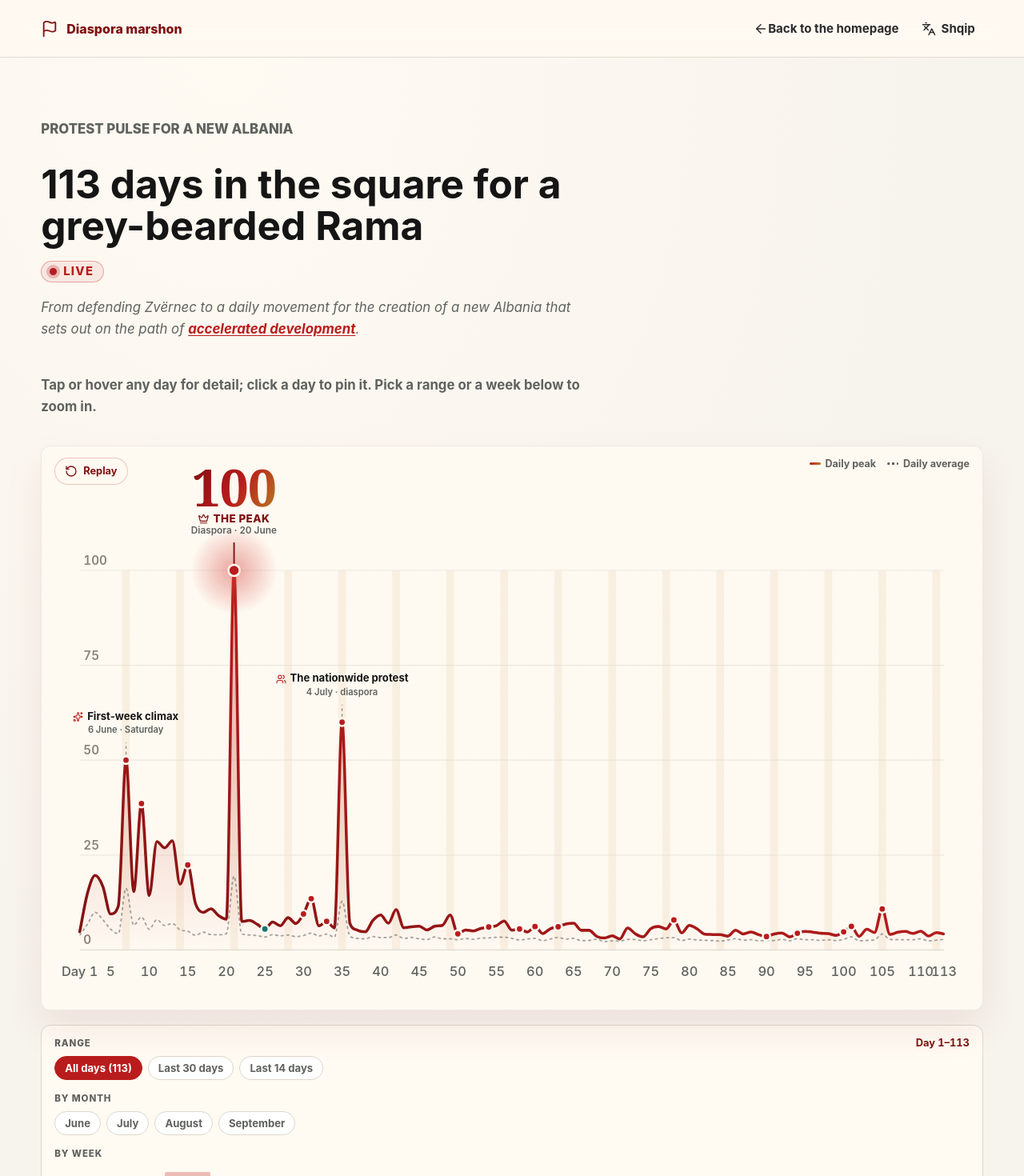
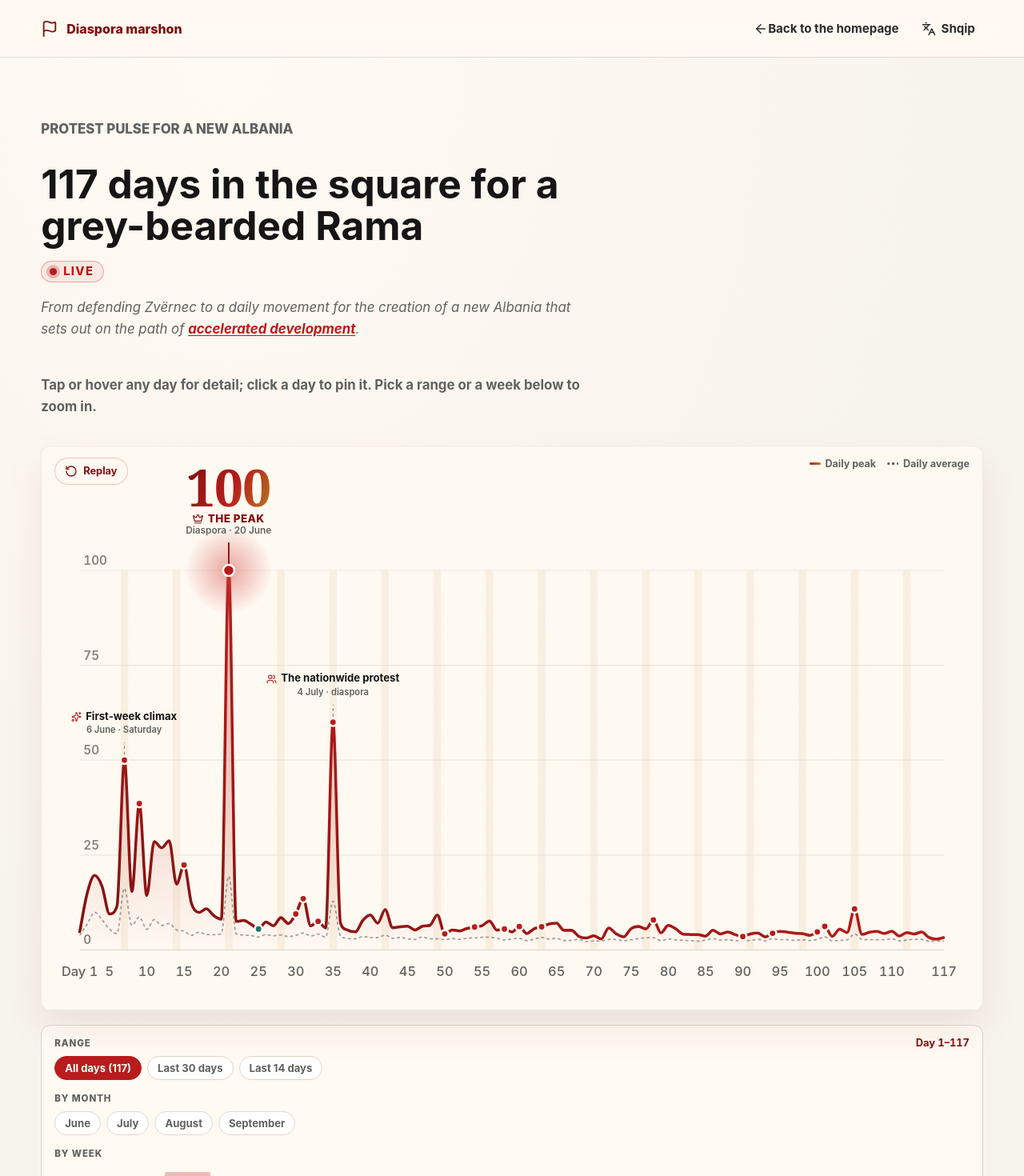
Before and after one commit to rlleshi/diaspora_marrshon, a Next.js app: page /en/pulsi in a window 1280 px wide. Shown: the top 1470 px of the page at 80% size. Built offline with nearby package versions, Linux system fonts and the light colour scheme.

Commit message:
update pulsi till day 117

```diff
--- a/app/en/pulsi/page.tsx
+++ b/app/en/pulsi/page.tsx
@@ -4,7 +4,7 @@ import { LiveTrackerPage } from "@/components/live-tracker-page";
 export const metadata: Metadata = {
   title: "Protest pulse | Diaspora marshes",
   description:
-    "The June 2026 protest participation index: 113 days in the square, day by day, with the key moments.",
+    "The June 2026 protest participation index: 117 days in the square, day by day, with the key moments.",
 };
 
 export default function Page() {
--- a/app/pulsi/page.tsx
+++ b/app/pulsi/page.tsx
@@ -4,7 +4,7 @@ import { LiveTrackerPage } from "@/components/live-tracker-page";
 export const metadata: Metadata = {
   title: "Pulsi i protestës | Diaspora marshon",
   description:
-    "Indeksi i pjesëmarrjes në protestat e qershorit 2026: 113 ditë në shesh, ditë pas dite, me momentet kyçe.",
+    "Indeksi i pjesëmarrjes në protestat e qershorit 2026: 117 ditë në shesh, ditë pas dite, me momentet kyçe.",
 };
 
 export default function Page() {
--- a/components/live-tracker-page.tsx
+++ b/components/live-tracker-page.tsx
@@ -26,7 +26,7 @@ const COPY: Record<
     homeHref: "/",
     homeLabel: "Kthehu te faqja kryesore",
     eyebrow: "Pulsi i protestës për Shqipërinë e re",
-    title: "113 ditë në shesh për një mjekërrosh bardhërosh",
+    title: "117 ditë në shesh për një mjekërrosh bardhërosh",
     liveLabel: "Live",
     intro: {
       before:
@@ -57,7 +57,7 @@ const COPY: Record<
       replay: "Rishfaq",
       saturday: "e shtunë",
       ariaSummary:
-        "Indeksi i pjesëmarrjes në protesta përgjatë 113 ditëve, me kulmin në ditën e 21-të (20 qershor 2026).",
+        "Indeksi i pjesëmarrjes në protesta përgjatë 117 ditëve, me kulmin në ditën e 21-të (20 qershor 2026).",
       rangeLabel: "Periudha",
       rangeAll: "Të gjitha ditët",
       rangeLast30: "30 ditët e fundit",
@@ -76,7 +76,7 @@ const COPY: Record<
     homeHref: "/en",
     homeLabel: "Back to the homepage",
     eyebrow: "Protest pulse for a new Albania",
-    title: "113 days in the square for a grey-bearded Rama",
+    title: "117 days in the square for a grey-bearded Rama",
     liveLabel: "Live",
     intro: {
       before:
@@ -107,7 +107,7 @@ const COPY: Record<
       replay: "Replay",
       saturday: "Saturday",
       ariaSummary:
-        "Protest participation index across 113 days, peaking on day 21 (20 June 2026).",
+        "Protest participation index across 117 days, peaking on day 21 (20 June 2026).",
       rangeLabel: "Range",
       rangeAll: "All days",
       rangeLast30: "Last 30 days",
--- a/data/participation.ts
+++ b/data/participation.ts
@@ -188,6 +188,21 @@
 // day 54's morning Parliament clash does. Day 113's run is stored as protesta_114; its stream
 // title and release date make it day 113. The notes for days 108 to 113 follow their research
 // files (protest_story_notes_1_108 to _113).
+// Days 115 to 117 computed the same way (top-10 peak avg / mean / median): 115 168.3 / 118.6 /
+// 114.5; 116 146.7 / 119.1 / 116.9; 117 169.4 / 121.7 / 116.6. All three kept only their peak
+// frame, which is a clean single view, and the frames behind each peak sit in one scene; the
+// broadcast composites screened out of their probes fall in later scenes that hold no retained
+// top frame. Retention is thin on all three, 269 of 909 frames on day 115, 83 of 748 on day 116
+// and 218 of 898 on day 117, so they carry the same caveat as days 111 and 113.
+// Day 117 is the evening rally (qXPKhAjCJv8). The morning action at Parliament and the Interior
+// Ministry was a separate stream (cMZ9FWF_2Kg; raw top-10 216.6, mean 133.2, median 125.0, 322 of
+// 1263 frames retained) and stays out of the series, like the day 54 and day 110 mornings.
+// Day 114 was analyzed after the rest, from its own stream (HTOcZWpqD84): top-10 peak avg 243.7,
+// mean 142.3, median 125.8, 307 of 875 frames retained. Every frame was saved and its twelve
+// highest sit in one clean single-view scene. Its folder also holds the mislabeled copy of day
+// 113's broadcast (Os618Aq6Tmo), which is the run this file first recorded as day 114.
+// The notes for days 115 to 117 follow their research files (protest_story_notes_1_115 to _117);
+// day 114 has no research file yet, so its note follows the day's press coverage.
 
 export type ParticipationDay = {
   day: number;
@@ -457,6 +472,14 @@ export const participation: ParticipationDay[] = [
     note: { sq: "E shtuna marshon nga Kryeministria deri te Sheshi Nënë Tereza; nga sheshi thirren banorët e bashkive që do të shkrihen në protestë para Kuvendit më 8 tetor, ditën kur pritet të votohet harta e re territoriale.", en: "Saturday marches from the PM's office to Mother Teresa Square; the square calls residents of the municipalities set to be merged to a protest outside Parliament on 8 October, the day the new territorial map is expected to be voted." } },
   { day: 113, date: "2026-09-20", saturday: false, peak: 4.20, mean: 2.78, median: 2.65, source: yt("Os618Aq6Tmo"),
     note: { sq: "E diela marshon me studentët, gratë dhe vajzat në krye dhe me kërkesën “Anuloni ligjet!” për zonat e mbrojtura, investimet strategjike dhe Paketën e Maleve; nga sheshi thirret tubim para Kuvendit më 24 shtator.", en: "Sunday marches with students, women and girls at the front and the demand “Anuloni ligjet!” over the protected areas, strategic investments and the Mountain Package; the square calls a gathering outside Parliament on 24 September." } },
+  { day: 114, date: "2026-09-21", saturday: false, peak: 4.72, mean: 2.76, median: 2.44, source: yt("HTOcZWpqD84"),
+    note: { sq: "E hëna marshon nga Sheshi Skënderbej te Kryeministria dhe më pas në Bulevardin “Zogu i Parë”, para se të kthehet në shesh; thirrjet kërkojnë dorëheqjen e Ramës dhe mbështetjen e diasporës.", en: "Monday marches from Skanderbeg Square to the PM's office and then onto Zogu i Parë Boulevard, before returning to the square; the chants demand Rama's resignation and the diaspora's support." } },
+  { day: 115, date: "2026-09-22", saturday: false, peak: 3.26, mean: 2.30, median: 2.22, source: yt("R7pfbmQWTaY"),
+    note: { sq: "E marta marshon nga Sheshi Skënderbej te Kryeministria dhe në ish-Bllok me thirrjen “Arrestoni Ramën”, në ditën kur raportohen arrestime të krerëve të institucioneve në çështjen AKSHI.", en: "Tuesday marches from Skanderbeg Square to the PM's office and on into the former Block with the chant “Arrestoni Ramën”, on a day when arrests of institution heads in the AKSHI case are reported." } },
+  { day: 116, date: "2026-09-23", saturday: false, peak: 2.84, mean: 2.31, median: 2.26, source: yt("DVtvZ1USbD8"),
+    note: { sq: "E mërkura e çon marshimin deri para Kuvendit me thirrjen “Parlament i krimit”, ndërsa kërkohet qeveri kalimtare njëvjeçare; nga sheshi thirret aksion para Kuvendit nesër në mëngjes.", en: "Wednesday takes the march to Parliament with the chant “Parlament i krimit”, while the demand is a one-year transitional government; the square calls an action outside Parliament tomorrow morning." } },
+  { day: 117, date: "2026-09-24", saturday: false, peak: 3.28, mean: 2.36, median: 2.26, source: yt("qXPKhAjCJv8"),
+    note: { sq: "E enjtja nis në mëngjes para Kuvendit gjatë seancës plenare dhe vijon te Ministria e Brendshme, me përplasje me policinë dhe protestues të shoqëruar; në mbrëmje marshimi kthehet nga sheshi te Kryeministria.", en: "Thursday starts in the morning outside Parliament during the plenary session and continues to the Interior Ministry, with clashes with police and protesters taken in; in the evening the march goes from the square back to the PM's office." } },
 ];
 
 export type ParticipationEvent = {
```
